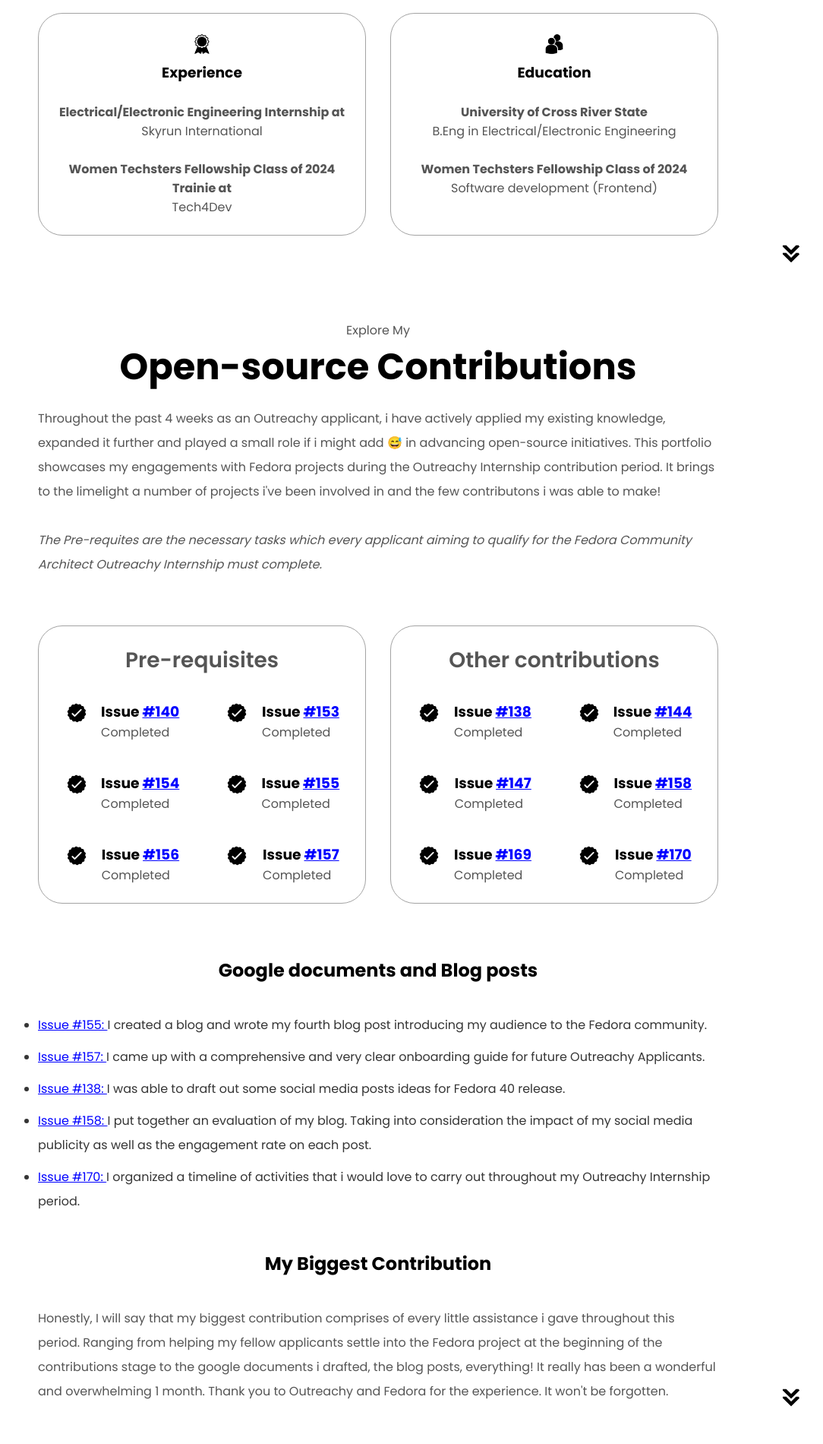
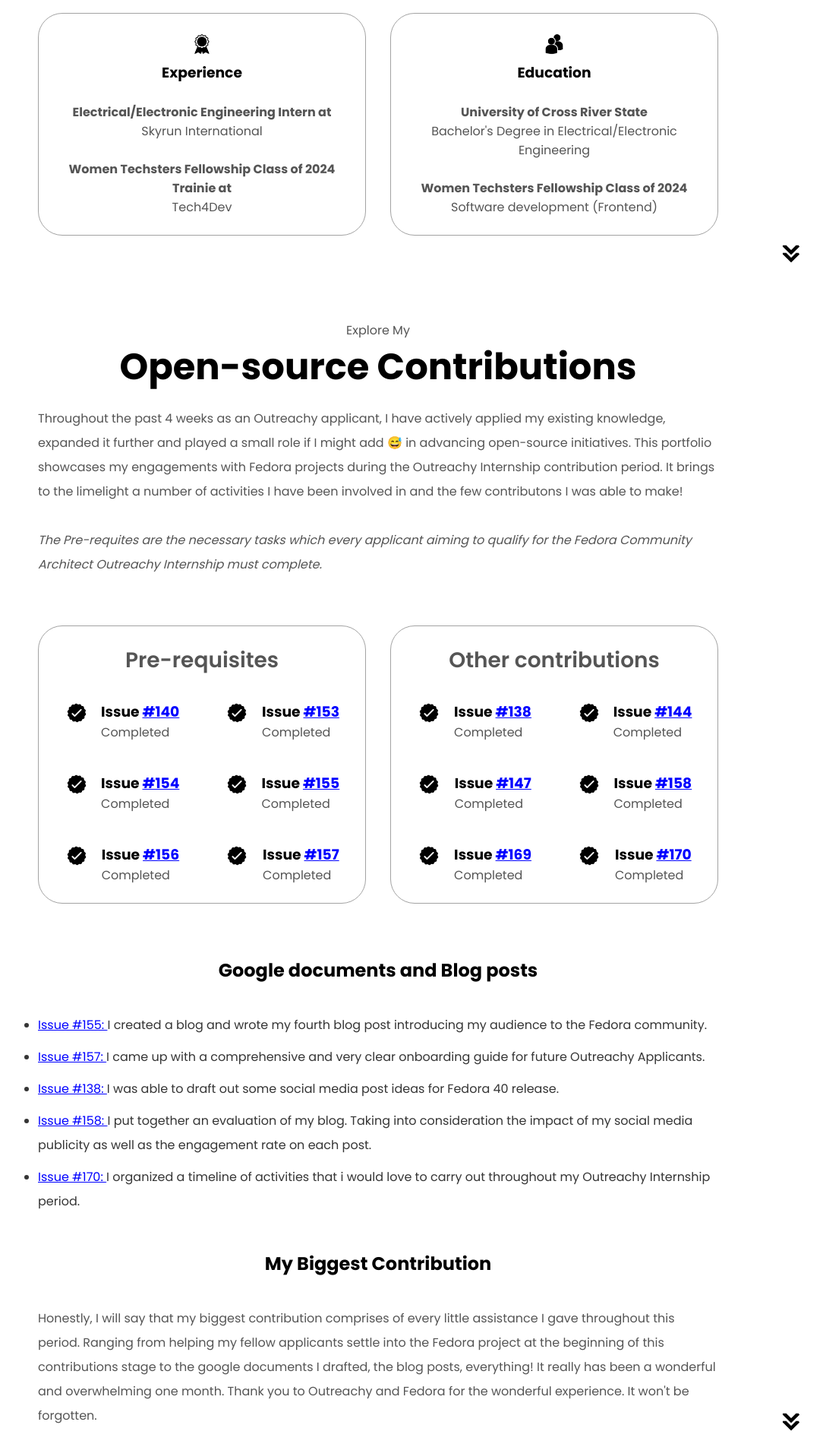
Before and after one commit to the-Kings-daughter/My_Portfolio, a plain HTML site: page index.html in a window 1280 px wide. Shown: the part 1280-3180 px from the top of the page at 76% size, without its empty margins (142-1226 px from the left). Drawn offline with Linux system fonts and the light colour scheme; files whose address does not match are found by name.

Commit message:
corrected some typos

```diff
--- a/index.html
+++ b/index.html
@@ -81,13 +81,13 @@
                    <div class="details-container">
                         <img src="./assets/experience.png" alt="experience icon" class="icon">
                         <h3>Experience</h3> <br>
-                        <p><b> Electrical/Electronic Engineering Internship at</b><br> Skyrun International</p> <br>
+                        <p><b> Electrical/Electronic Engineering Intern at</b><br> Skyrun International</p> <br>
                         <p><b> Women Techsters Fellowship Class of 2024 Trainie at</b><br> Tech4Dev</p>
                     </div>
                     <div class="details-container">
                         <img src="./assets/education.png" alt="education icon" class="icon">
                         <h3>Education</h3> <br>
-                        <p><b>University of Cross River State </b> <br> B.Eng in Electrical/Electronic Engineering<br> </p> <br>
+                        <p><b>University of Cross River State </b> <br> Bachelor's Degree in Electrical/Electronic Engineering<br> </p> <br>
                         <p><b>Women Techsters Fellowship Class of 2024 </b> <br>  Software development (Frontend)
                             <br> </p>
                     </div>
@@ -106,7 +106,7 @@
 
         <div class="text-container">
             <p>
-          Throughout the past 4 weeks as an Outreachy applicant, i have actively applied my existing knowledge, expanded it further and played a small role if i might add 😅 in advancing open-source initiatives. This portfolio showcases my engagements with Fedora projects during the Outreachy Internship contribution period. It brings to the limelight a number of projects i've been involved in and the few contributons i was able to make! <br> <br>
+          Throughout the past 4 weeks as an Outreachy applicant, I have actively applied my existing knowledge, expanded it further and played a small role if I might add 😅 in advancing open-source initiatives. This portfolio showcases my engagements with Fedora projects during the Outreachy Internship contribution period. It brings to the limelight a number of activities I have been involved in and the few contributons I was able to make! <br> <br>
            <em>The Pre-requites are the necessary tasks which every applicant aiming to qualify for the Fedora Community Architect Outreachy Internship must complete.</em>
             </p>
         </div>
@@ -216,7 +216,7 @@
             <ul class="links">
                 <li><a href="https://it143w.wordpress.com/2024/03/13/discover-fedora%F0%9F%98%B1%F0%9F%A4%AF/" class="issues-link" target="_blank">Issue #155: </a> I created a blog and wrote my fourth blog post introducing my audience to the Fedora community.</li>
                 <li><a href="https://it143w.wordpress.com/2024/03/15/do-you-know-about-outreachy-%f0%9f%a4%94/" class="issues-link" target="_blank">Issue #157: </a>I came up with a comprehensive and very clear onboarding guide for future Outreachy Applicants.</li>
-                <li><a href="https://docs.google.com/document/d/16dV-Bl10EAaMrWovhanpZYKMbtPrNXSkzsAlxrQHsxw/edit" class="issues-link" target="_blank">Issue #138: </a>I was able to draft out some social media posts ideas for Fedora 40 release.</li>
+                <li><a href="https://docs.google.com/document/d/16dV-Bl10EAaMrWovhanpZYKMbtPrNXSkzsAlxrQHsxw/edit" class="issues-link" target="_blank">Issue #138: </a>I was able to draft out some social media post ideas for Fedora 40 release.</li>
                 <li><a href="https://it143w.wordpress.com/2024/03/24/blog-post-evaluation/" class="issues-link" target="_blank">Issue #158: </a>I put together an evaluation of my blog. Taking into consideration the impact of my social media publicity as well as the engagement rate on each post.</li>
                 <li><a href="https://wordpress.com/post/it143w.wordpress.com/326" class="issues-link" target="_blank">Issue #170: </a> I organized a timeline of activities that i would love to carry out throughout my Outreachy Internship period.</li>
             </ul>
@@ -224,7 +224,7 @@
         <div class="text-container">
             <h2 class="sub-title">My Biggest Contribution</h2> <br>
             <p>
-                Honestly, I will say that my biggest contribution comprises of every little assistance i gave throughout this period. Ranging from helping my fellow applicants settle into the Fedora project at the beginning of the contributions stage to the google documents i drafted, the blog posts, everything! It really has been a wonderful and overwhelming 1 month. Thank you to Outreachy and Fedora for the experience. It won't be forgotten.
+                Honestly, I will say that my biggest contribution comprises of every little assistance I gave throughout this period. Ranging from helping my fellow applicants settle into the Fedora project at the beginning of this contributions stage to the google documents I drafted, the blog posts, everything! It really has been a wonderful and overwhelming one month. Thank you to Outreachy and Fedora for the wonderful experience. It won't be forgotten.
             </p>
         </div>
 
```
